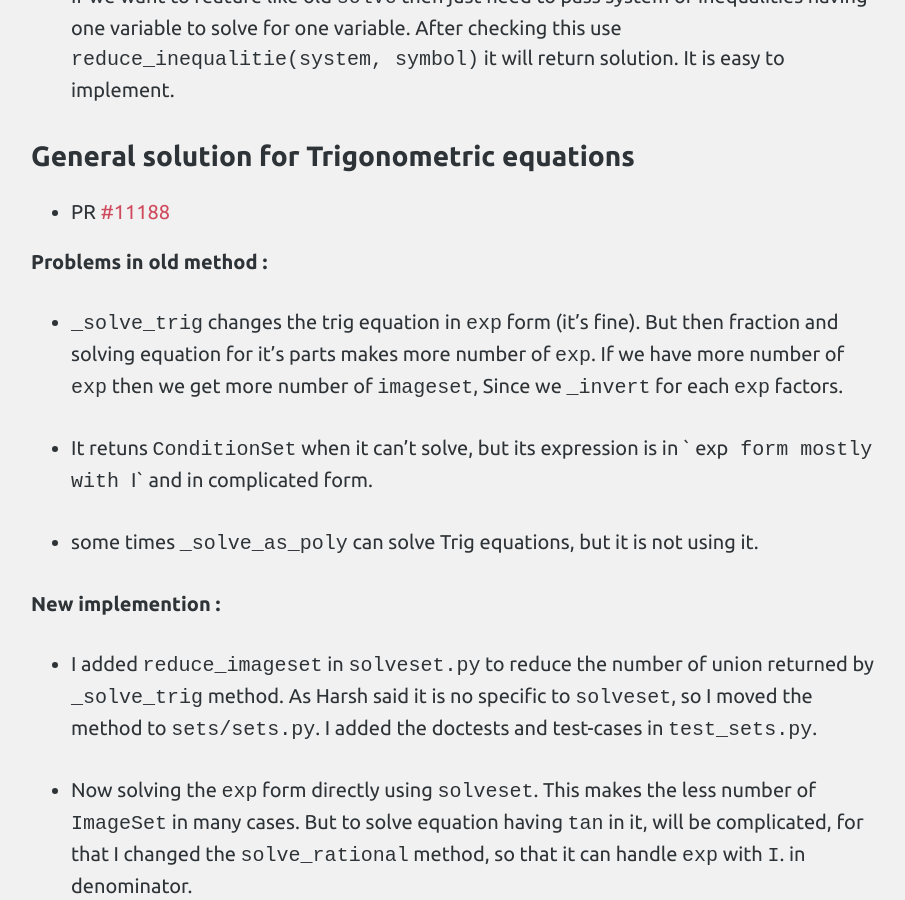
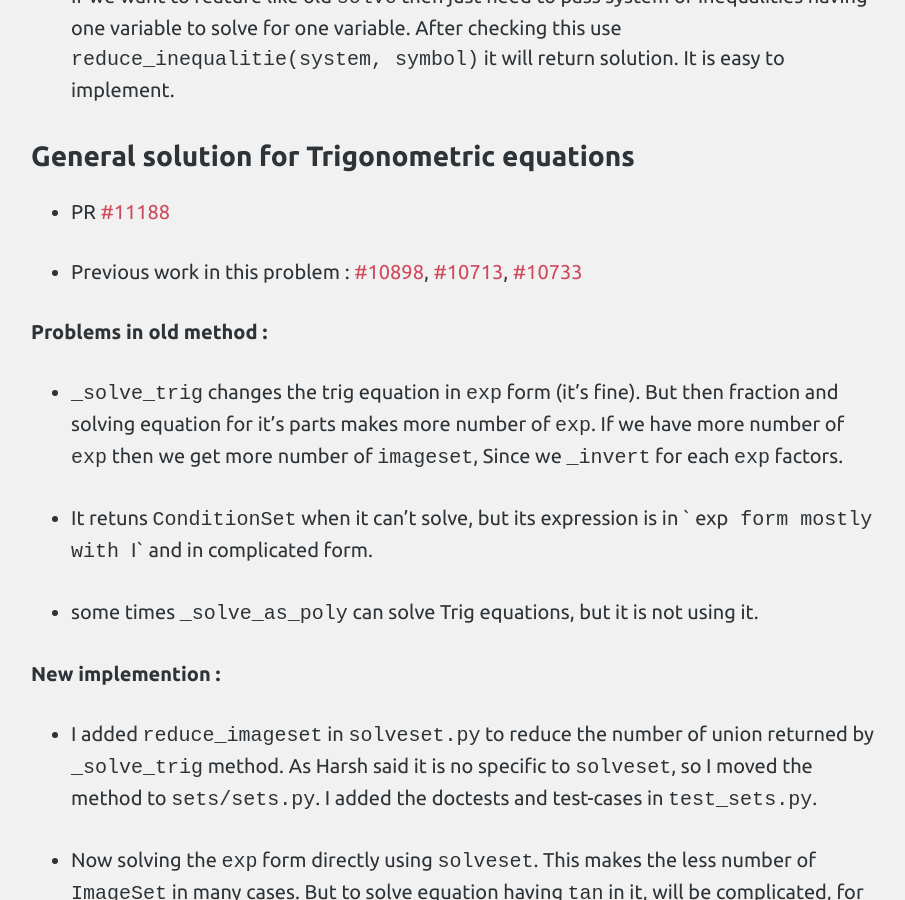
Before and after one commit to Shekharrajak/shekharrajak.github.io, a Jekyll site: the page built from _posts/2016-6-1-Coding-Period_week-2.md, in a window 1280 px wide and 900 px high, scrolled down 1403 px. Shown: the whole window, without its empty margins (184-1089 px from the left). Built offline with Jekyll 4.4.1, drawn with Linux system fonts in a browser that asks for light colours; nearby versions of some CDN libraries; comment, search, counter and statistics services are not loaded.

Commit message:
week2 edited

```diff
--- a/_posts/2016-6-1-Coding-Period_week-2.md
+++ b/_posts/2016-6-1-Coding-Period_week-2.md
@@ -25,6 +25,9 @@ for one variable. After checking this use `reduce_inequalitie(system, symbol)` i
 ### General solution for Trigonometric equations
 
 * PR [#11188](https://github.com/sympy/sympy/pull/11188)
+
+* Previous work in this problem : [#10898](https://github.com/sympy/sympy/pull/10898),
+[#10713](https://github.com/sympy/sympy/pull/10713), [#10733](https://github.com/sympy/sympy/pull/10733)
 
 **Problems in old method :**
 
```
